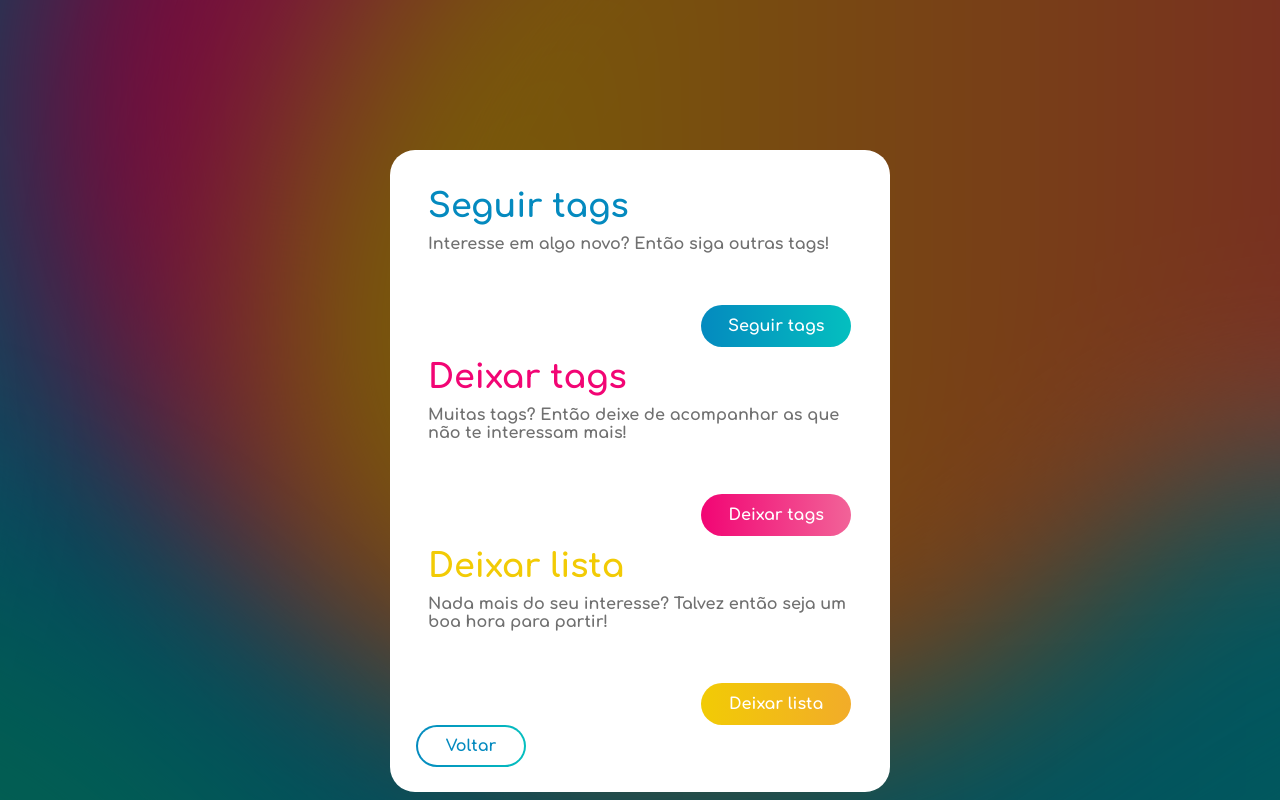
After one commit to gvmossato/opus, a Django app: template appsite/templates/appsite/list_menu.html in a window 1280 px wide. The commit adds this page. Run offline with Django 3.2, Linux system fonts and the light colour scheme; the template is opened without the code that fills it, so the values that code supplies are empty.

Commit message:
add broken list options  menu

```diff
--- /dev/null
+++ b/appsite/templates/appsite/list_menu.html
@@ -0,0 +1,48 @@
+{% extends 'base.html' %}
+
+{% block title %} Menu {% endblock title %}
+
+{% block content %}
+
+<article class="white-box form-box list-menu-box">
+    <section class="list-menu-follow">
+        <header class="form-box-title criador">
+            <h1>Seguir tags</h1>
+            <p class="color-body pad-top">Interesse em algo novo? Então siga outras tags!</p>
+        </header>
+        <div class="form-box-buttons">
+            <a href="{% url 'appsite:tag_follow' list_id %}">
+                <button class="gradient-button primary-button large-button" type="button">Seguir tags</button>
+            </a>
+        </div>
+    </section>
+
+    <section class="list-menu-unfollow">
+        <header class="form-box-title administrador">
+            <h1>Deixar tags</h1>
+            <p class="color-body pad-top">Muitas tags? Então deixe de acompanhar as que não te interessam mais!</p>
+        </header>
+        <div class="form-box-buttons">
+            <a href="{% url 'appsite:tag_unfollow' list_id %}">
+                <button class="gradient-button primary-button pink-overlay large-button" type="button">Deixar tags</button>
+            </a>
+        </div>
+    </section>
+
+    <section class="list-menu-follow">
+        <header class="form-box-title seguidor">
+            <h1>Deixar lista</h1>
+            <p class="color-body pad-top">Nada mais do seu interesse? Talvez então seja um boa hora para partir!</p>
+        </header>
+        <div class="form-box-buttons">
+            <a href="{% url 'appsite:list_untrack' list_id %}">
+                <button class="gradient-button primary-button yellow-overlay large-button" type="button">Deixar lista</button>
+            </a>
+        </div>
+    </section>
+    <a href="{% url 'appsite:list_detail' list_id %}">
+        <button class="gradient-button secondary-button" type="button">Voltar</button>
+    </a>
+</article>
+
+{% endblock content %}
--- a/appsite/templates/appsite/tag_follow.html
+++ b/appsite/templates/appsite/tag_follow.html
@@ -20,7 +20,7 @@
         <section class="white-box form-box">
             <header class="criador">
                 <h1>Listas</h1>
-                <p class="color-body pad-text">Escolha uma lista sua ou que você administra para encaminhar as novas tarefas.</p>
+                <p class="color-body pad-top">Escolha uma lista sua ou que você administra para encaminhar as novas tarefas.</p>
             </header>
             <section class="gradient-blue1 follow-tag-messages">
                 {% if messages %}
@@ -39,7 +39,7 @@
         <section class="white-box form-box">
             <header class="administrador">
                 <h1>Tags</h1>
-                <p class="color-body pad-text">Escolha agora quais são as tags que você tem interesse.</p>
+                <p class="color-body pad-top">Escolha agora quais são as tags que você tem interesse.</p>
             </header>
             {% with unique_tag_name=source_tags.0.name %}
                 <h2 class="follow-tag-name">{{ unique_tag_name }}</h2>
--- a/static/css/style.css
+++ b/static/css/style.css
@@ -36,6 +36,7 @@
     --gradient-p1p2: linear-gradient(90deg, var(--color-pink1)   0%, var(--color-pink2)   100%);
     --gradient-y1y2: linear-gradient(90deg, var(--color-yellow1) 0%, var(--color-yellow2) 100%);
     --gradient-p1y1: linear-gradient(90deg, var(--color-pink1)   0%, var(--color-yellow1) 100%);
+    --gradient-y1p2: linear-gradient(90deg, var(--color-yellow2) 0%, var(--color-pink2)   100%);
     --gradient-r1r2: linear-gradient(90deg, var(--color-error1)  0%, var(--color-error2)  100%);
     --gradient-r2r3: linear-gradient(90deg, var(--color-error1)  0%, var(--color-error1)  100%);
 
@@ -219,6 +220,14 @@ p {
     background-image: linear-gradient(transparent, transparent), var(--gradient-p1y1);
 }
 
+.yellow-overlay {
+    background-image: linear-gradient(transparent, transparent), var(--gradient-y1y2);
+}
+
+.yellow-overlay:hover {
+    background-image: linear-gradient(transparent, transparent), var(--gradient-y1p2);
+}
+
 .red-overlay {
     background-image: linear-gradient(transparent, transparent), var(--gradient-r1r2);
 }
@@ -244,6 +253,10 @@ p {
 
 .blue-button:hover {
     background-color: var(--color-blue1);
+}
+
+.large-button {
+    width: 150px;
 }
 
 /* Gradientes */
@@ -997,3 +1010,11 @@ input[type="checkbox"]:disabled {
 .tag-select-box {
     margin: 100px auto;
 }
+
+.list-menu-box {
+    margin: 150px auto;
+}
+
+.pad-top {
+    padding-top: 10px;
+}
```
Also changed, not shown: appsite/templates/appsite/list_detail.html (+6 -5 lines), appsite/urls.py (+11 -9 lines), appsite/views.py (+20 -4 lines).
